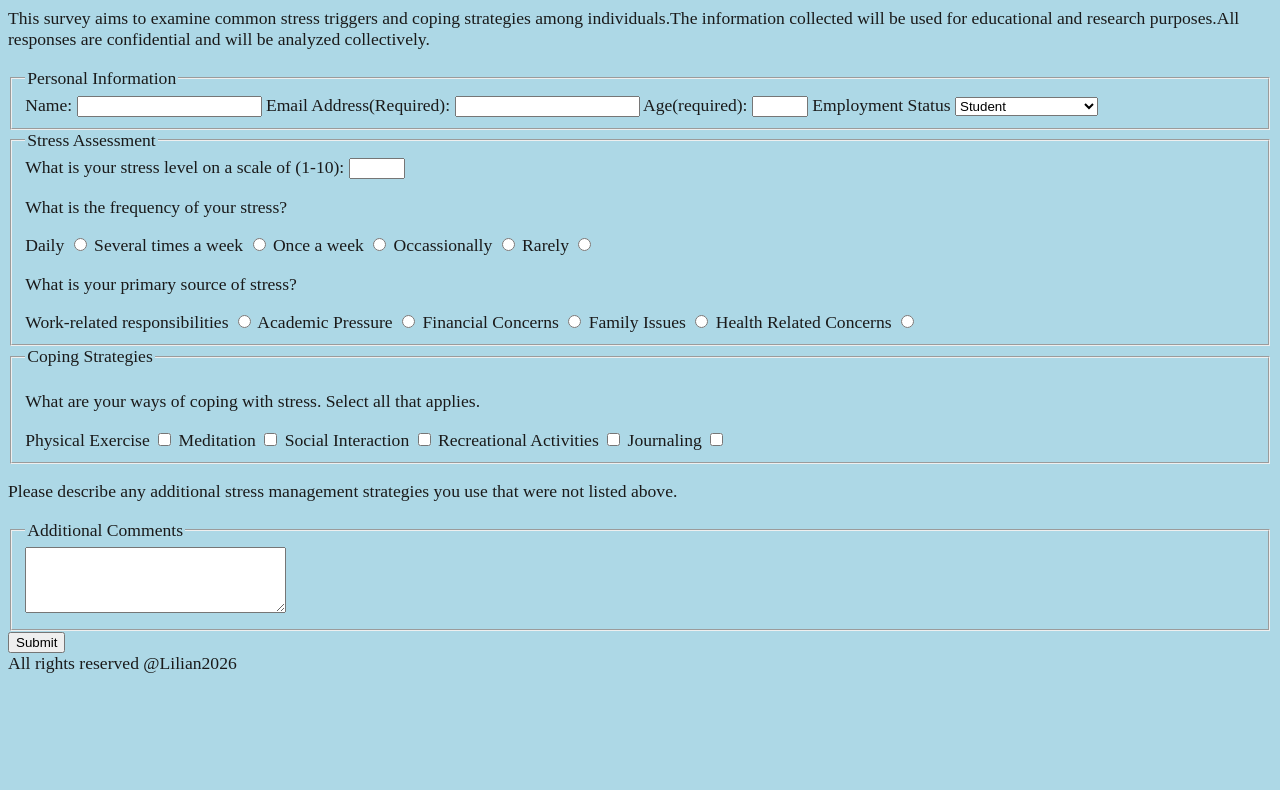
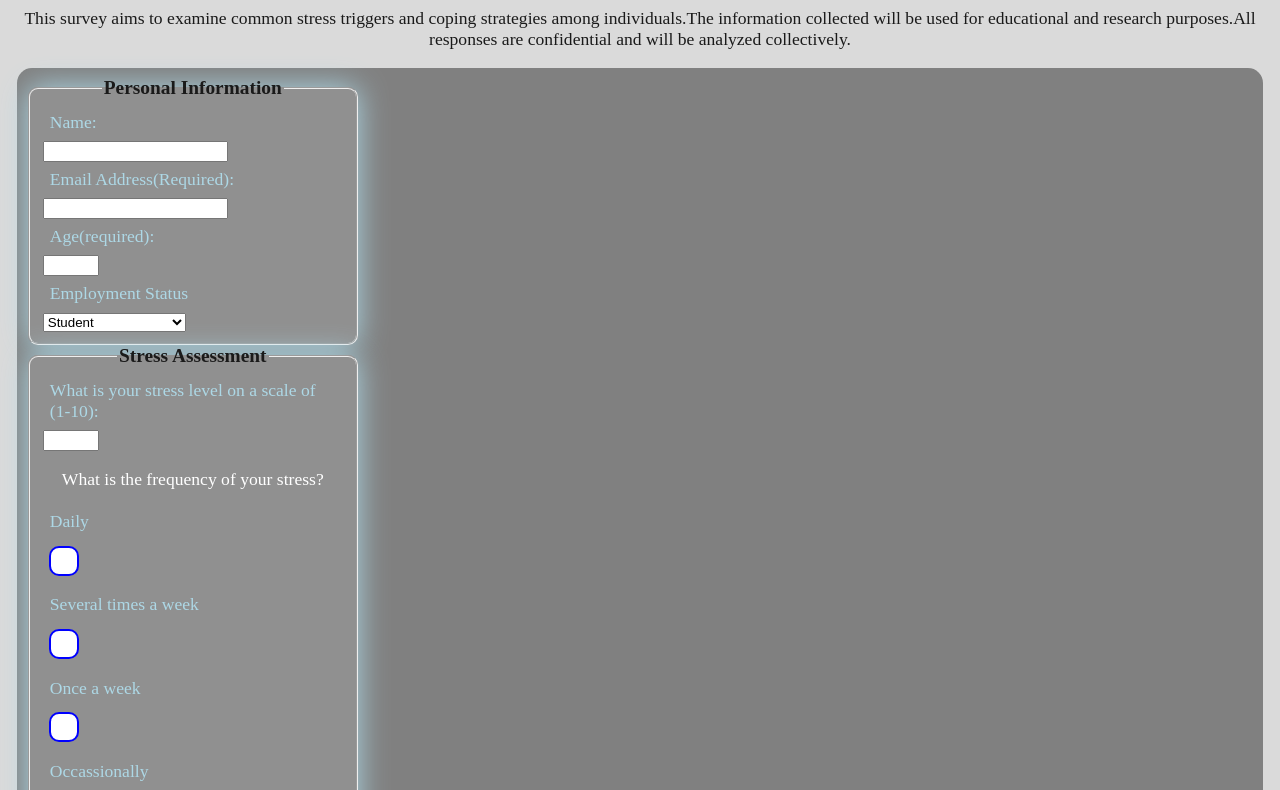
Before and after one commit to obasililian59-cell/Stress-management-survey, a plain HTML site: page index.html in a window 1280 px wide. Shown: the part 79-869 px from the top of the page. Before the commit the page ends 800 px from the top, so only its background shows below. Drawn offline with Linux system fonts and the light colour scheme.

Commit message:
Update Stress-management-survey css

```diff
--- a/index.css
+++ b/index.css
@@ -1,5 +1,123 @@
 body {
-  background-color: lightblue;
+  background-color: #dadada;
   font-size: 1.1rem;
   color: #1a1a1a;
 }
+
+#title,#description{
+  text-align: center;
+}
+
+form {
+  padding: 0.5em;
+  margin: 0.5em;
+  background-color: gray;
+  border-radius: 15px;
+}
+
+label {
+  display: block;
+  color: lightblue;
+  padding: 0.2em;
+  margin: 0.2em;
+}
+
+fieldset {
+  width: 300px;
+  background-color: #909090;
+  border-radius: 10px;
+  box-shadow: 0 0 30px lightblue;
+}
+
+legend {
+  font-weight: bold;
+  font-size: 1.1em;
+  text-align: center;
+}
+
+p:not(#description,.message){
+  color: white;
+  text-align: center;
+}
+
+input {
+  outline-color: lightblue;
+}
+
+input[type="text"]:valid,
+input[type="email"]:valid,
+input[type="number"]:valid {
+  outline-color: green;
+}
+
+input[type="text"]:invalid,
+input[type="email"]:invalid,
+input[type="number"]:invalid {
+  outline-color: crimson;
+}
+
+input[type="radio"] {
+  appearance: none;
+  height: 30px;
+  width: 30px;
+  padding: 0.5em;
+  margin: 0.5em;
+  cursor: pointer;
+  border: 2px solid blue;
+  background-color: white;
+  border-radius: 10px;
+}
+
+input[type="radio"]:checked {
+  background-color: yellow;
+  border: 2px solid green;
+}
+
+input[type="radio"]:checked::after {
+  content: "✓";
+}
+
+input[type="checkbox"] {
+  appearance: none;
+  height: 30px;
+  width: 30px;
+  padding: 0.5em;
+  margin: 0.5em;
+  cursor: pointer;
+  border: 2px solid blue;
+  background-color: white;
+  border-radius: 10px;
+}
+
+input[type="checkbox"]:checked {
+  background-color: yellow;
+  border: 2px solid green;
+}
+
+input[type="checkbox"]:checked::after {
+  content: "✓";
+}
+
+textarea {
+  width: 100%;
+  outline-color: lightblue;
+}
+
+select {
+  outline-color: lightblue;
+}
+
+button {
+  display: inline-block;
+  padding: 0.5em;
+  margin: 0.5em;
+  border-radius: 10px;
+  background-color: #008990;
+}
+
+/*footer*/
+footer {
+  font-style: italic;
+  font-size: 0.2em;
+  text-align-last: center;
+}
--- a/index.html
+++ b/index.html
@@ -96,7 +96,7 @@
                 <input type="checkbox" id="journaling" name="strategies" value="journaling">
             </fieldset>
 
-            <p>Please describe any additional stress management strategies you use that were not listed above.</p>
+            <p class="message">Please describe any additional stress management strategies you use that were not listed above.</p>
 
             <fieldset>
                 <legend>Additional Comments</legend>
```
